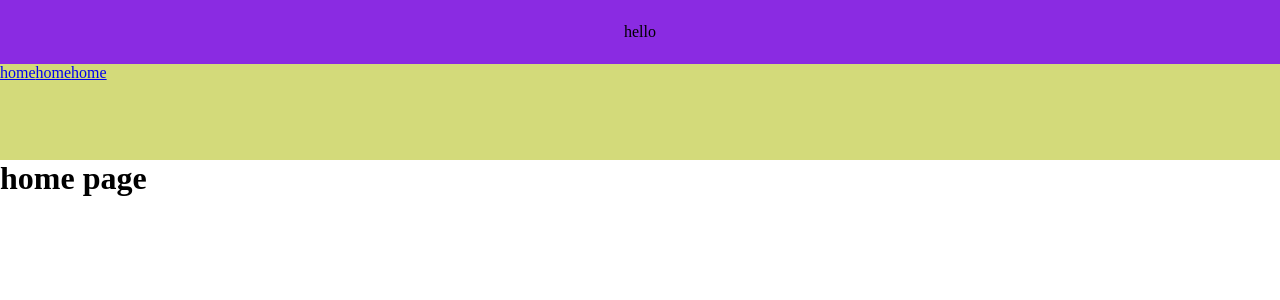
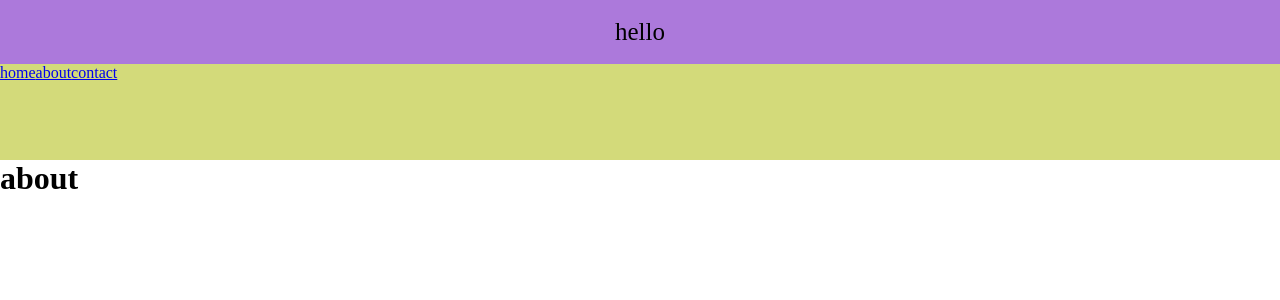
Before and after one commit to joabtorreys/test1, a React (Create React App) app in the folder dojo/: page /about in a window 1280 px wide. Shown: the top 300 px of the page. Built offline with nearby package versions, Linux system fonts and the light colour scheme.

Commit message:
finished template setup

```diff
--- a/dojo/package.json
+++ b/dojo/package.json
@@ -10,12 +10,13 @@
     "gh-pages": "^3.2.3",
     "react": "^17.0.2",
     "react-dom": "^17.0.2",
+    "react-router-dom": "^5.3.0",
     "react-scripts": "4.0.3",
     "web-vitals": "^1.1.2"
   },
   "scripts": {
-      "predeploy": "npm run build",
- "deploy": "gh-pages -d build",
+    "predeploy": "npm run build",
+    "deploy": "gh-pages -d build",
     "start": "react-scripts start",
     "build": "react-scripts build",
     "test": "react-scripts test",
--- a/dojo/src/App.js
+++ b/dojo/src/App.js
@@ -1,28 +1,32 @@
-import './app.css'
-
-import Home from './components/home'
-
+import Header from "./components/header";
+import { BrowserRouter as Router, Route, Switch } from "react-router-dom";
+import Home from "./components/home";
+import About from "./components/about";
+import Contact from "./components/contact";
+import Notfound from "./components/notfound";
 // after imports
 
 function App() {
   return (
+    <Router>
+      <Header />
+      {/* this is the header section */}
 
-  <div className="main">
- <div id="container">
-
-<div className="div1">hello</div>
-<div className="div2">
-
-
-
-  <a href="#">home</a>
-  <a href="#">home</a>
-  <a href="#">home</a>
-  </div>
-
- </div>
- <Home/>
- </div>
+      <Switch>
+        <Route exact path="/">
+          <Home />
+        </Route>
+        <Route path="/about">
+          <About />
+        </Route>
+        <Route path="/contact">
+          <Contact />
+        </Route>
+        <Route path="*">
+          <Notfound />
+        </Route>
+      </Switch>
+    </Router>
   );
 }
 
--- a/dojo/src/app.css
+++ /dev/null
@@ -1,53 +0,0 @@
-#container{
-
-background-color: blue;
-height: 20vh;
-}
-
-.div1{
-    background-color: blueviolet;
-height: 40%;
-display: flex;
-justify-content: center;
-align-items: center;
-}
-
-.div2{
-    background-color: rgb(211, 218, 122);
-    height: 60%;
-}
-
-
-
-
-/* ////
-////////
-//////////// */
-/* tablet media section */
-@media only screen and (min-width: 426px){
-    #container{
-
-        background-color: rgb(0, 0, 0);
-        height: 20vh;
-        }
-
-}
-/* laptop media section */
-@media only screen and (min-width: 769px){
-    #container{
-
-        background-color: rgb(45, 197, 40);
-        height: 20vh;
-        }
-
-}
-
-/* large media section */
-@media only screen and (min-width: 1441px){
-    #container{
-
-        background-color: rgb(192, 32, 32);
-        height: 20vh;
-        }
-
-}
--- /dev/null
+++ b/dojo/src/components/about.js
@@ -0,0 +1,10 @@
+const About = () => {
+    return (
+
+<h1>about</h1>
+
+
+    );
+}
+
+export default About;
--- /dev/null
+++ b/dojo/src/components/contact.js
@@ -0,0 +1,10 @@
+const Contact = () => {
+    return (
+
+<h1>contact</h1>
+
+
+     );
+}
+
+export default Contact;
--- /dev/null
+++ b/dojo/src/components/header.js
@@ -0,0 +1,17 @@
+import { Link } from "react-router-dom";
+import "../css/header.css";
+
+const Header = () => {
+  return (
+    <div id="container">
+      <div className="div1">hello</div>
+      <div className="div2">
+        <Link to="/">home</Link>
+        <Link to="/about">about</Link>
+        <Link to="/contact">contact</Link>
+      </div>
+    </div>
+  );
+};
+
+export default Header;
--- /dev/null
+++ b/dojo/src/components/notfound.js
@@ -0,0 +1,10 @@
+const Notfound = () => {
+    return (
+
+
+<h1>page not found</h1>
+
+     );
+}
+
+export default Notfound;
--- /dev/null
+++ b/dojo/src/css/header.css
@@ -0,0 +1,32 @@
+#container {
+  background-color: blue;
+  height: 20vh;
+}
+
+.div1 {
+  background-color: rgb(172, 121, 219);
+  height: 40%;
+  display: flex;
+  justify-content: center;
+  align-items: center;
+  font-size: 25px;
+}
+
+.div2 {
+  background-color: rgb(211, 218, 122);
+  height: 60%;
+}
+
+/* ////
+////////
+//////////// */
+/* tablet media section */
+@media only screen and (min-width: 426px) {
+}
+/* laptop media section */
+@media only screen and (min-width: 769px) {
+}
+
+/* large media section */
+@media only screen and (min-width: 1441px) {
+}
```
Also changed, not shown: dojo/src/index.css (line endings or trailing spaces), 1 other file (tests, documents, lock files or other folders).
